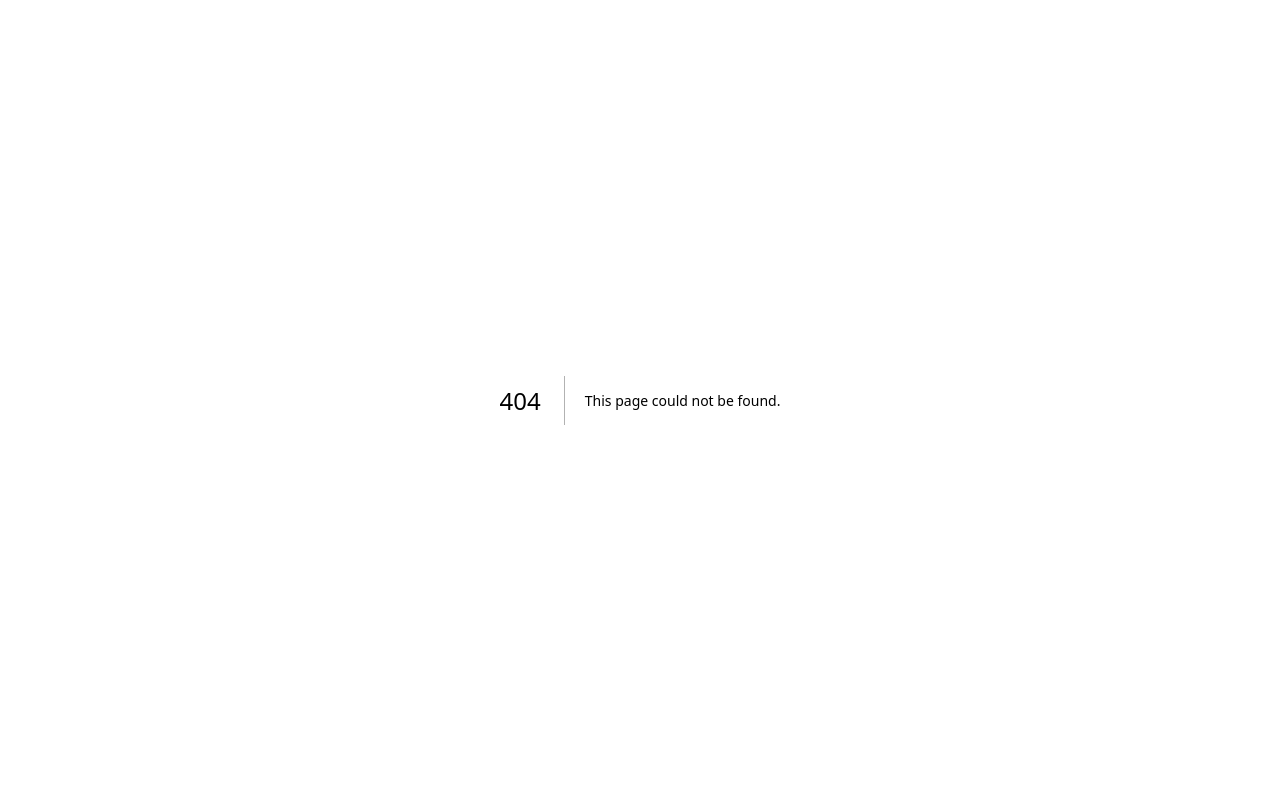
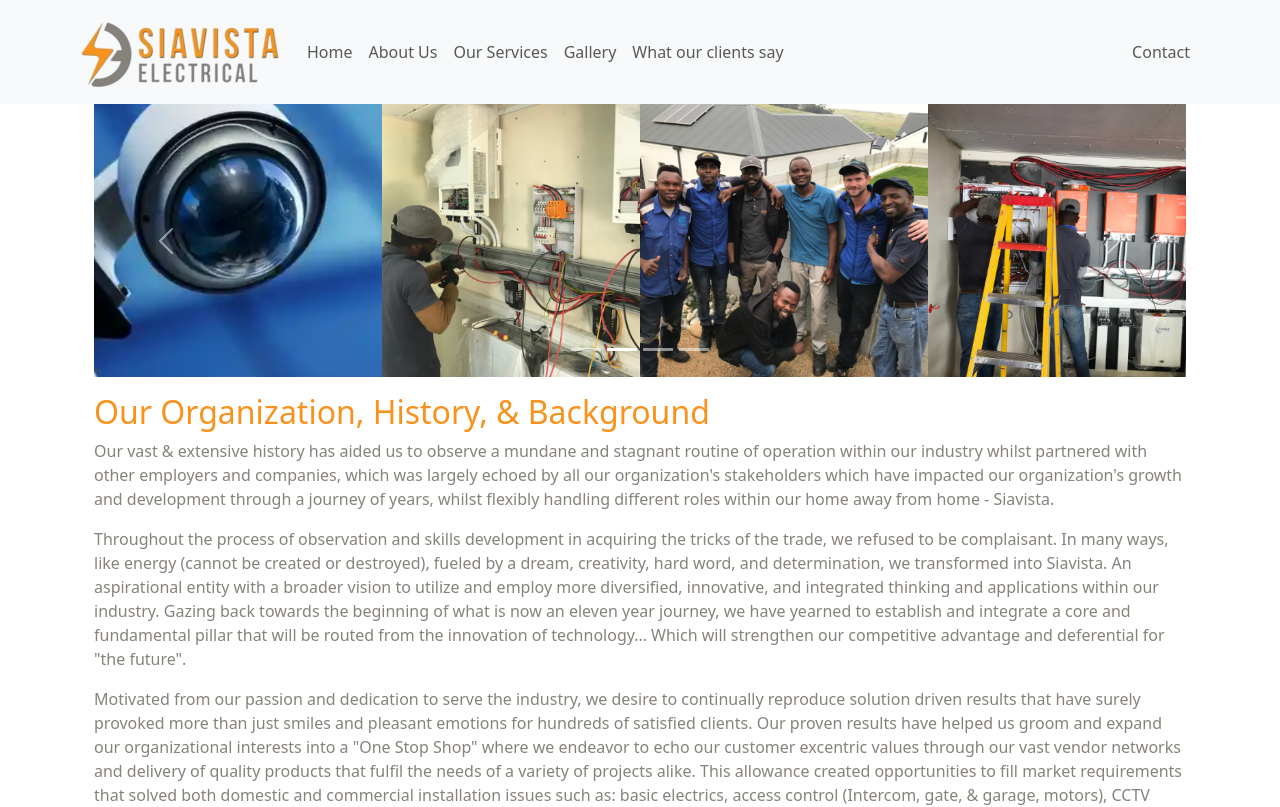
Before and after one commit to namootatech/siavista, a Next.js app: page /about-us in a window 1280 px wide. Before the commit this address had no page. Shown: the top 807 px of the page. Built offline with nearby package versions, Linux system fonts and the light colour scheme; no server answers.

Commit message:
Added about section copy and carousel

```diff
--- /dev/null
+++ b/src/components/about-carousel/index.js
@@ -0,0 +1,26 @@
+import React from 'react';
+import { Carousel, Container, Row, Col } from 'react-bootstrap';
+
+const ServiceCarousel = ({ services }) => {
+  return (
+    <Carousel>
+      {services.map((service, index) => (
+        <Carousel.Item key={index}>
+          <Container>
+            <Row>
+              <Col md={12}>
+                <img
+                  className="d-block w-100"
+                  src={service.imageUrl}
+                  alt={`Service ${index}`}
+                />
+              </Col>
+            </Row>
+          </Container>
+        </Carousel.Item>
+      ))}
+    </Carousel>
+  );
+};
+
+export default ServiceCarousel;
--- a/src/components/navigation/index.js
+++ b/src/components/navigation/index.js
@@ -17,7 +17,7 @@ const NavigationBar = () => {
             <Nav.Link className='navigation-link' href='/'>
               Home
             </Nav.Link>
-            <Nav.Link className='navigation-link' href='/services'>
+            <Nav.Link className='navigation-link' href='/about-us'>
               About Us
             </Nav.Link>
             <Nav.Link className='navigation-link' href='/services'>
--- /dev/null
+++ b/src/pages/about-us.js
@@ -0,0 +1,74 @@
+import moment from 'moment';
+import Image from 'next/image';
+import React, { useState, useEffect } from 'react';
+import Carousel from 'react-bootstrap/Carousel';
+import ResponsiveSlider from '@/components/slider';
+import Layout from '@/components/layout';
+import Head from 'next/head';
+import Link from 'next/link';
+import ServiceCarousel from '@/components/about-carousel';
+import { Container } from 'react-bootstrap';
+
+
+const AboutUs = () => {
+    const servicesData = [
+        {
+          imageUrl: 'about-carousel1.png',
+          title: 'Design Service',
+          description: 'lighting design with architects we do appropriate electrical sketches for new buildings or those under renovation'
+        },
+        {
+          imageUrl: 'about-carousel2.png',
+          title: 'Electric fence installation',
+          description: 'We are accredited for electric fence installations. We have a certificate of compliance'
+        },
+        {
+          imageUrl: 'about-carousel1.png',
+          title: 'Design Service',
+          description: 'lighting design with architects we do appropriate electrical sketches for new buildings or those under renovation'
+        },
+        {
+          imageUrl: 'about-carousel2.png',
+          title: 'Electric fence installation',
+          description: 'We are accredited for electric fence installations. We have a certificate of compliance'
+        },
+    ];
+
+  return (
+    <Layout
+      seo={{
+        title: 'About Us',
+        description:
+          'About Siavista Electrical, showcasing our commitment to providing high-quality electrical services, access control solutions, home automation, and security systems. Discover how our expertise and dedication have earned us trust across various industries.',
+      }}
+    >
+      <div>
+        <main className='container'>
+            <ServiceCarousel services={servicesData}/>
+            <Container>
+              {/* <div id="about-tagline">
+                <h1 className="text-capitalize">Power Up with Our Unmatched Electrical Services!</h1>
+              </div> */}
+              <div id="history-section">
+                <h2 className="text-orange mt-3 mb2">Our Organization, History, &amp; Background</h2>
+                <p className="text-grey">
+                  Our vast &amp; extensive history has aided us to observe a mundane and stagnant routine of operation within our industry whilst partnered with other employers and companies, which was largely echoed by all our organization&apos;s stakeholders which have impacted our organization&apos;s growth and development through a journey of years, whilst flexibly handling different roles within our home away from home - Siavista.
+                </p>
+                <p className="text-grey">
+                  Throughout the process of observation and skills development in acquiring the tricks of the trade, we refused to be complaisant. In many ways, like energy (cannot be created or destroyed), fueled by a dream, creativity, hard word, and determination, we transformed into Siavista. An aspirational entity with a broader vision to utilize and employ more diversified, innovative, and integrated thinking and applications within our industry. Gazing back towards the beginning of what is now an eleven year journey, we have yearned to establish and integrate a core and fundamental pillar that will be routed from the innovation of technology… Which will strengthen our competitive advantage and deferential for &quot;the future&quot;.
+                </p>
+                <p className="text-grey">
+                  Motivated from our passion and dedication to serve the industry, we desire to continually reproduce solution driven results that have surely provoked more than just smiles and pleasant emotions for hundreds of satisfied clients. Our proven results have helped us groom and expand our organizational interests into a &quot;One Stop Shop&quot; where we endeavor to echo our customer excentric values through our vast vendor networks and delivery of quality products that fulfil the needs of a variety of projects alike. This allowance created opportunities to fill market requirements that solved both domestic and commercial installation issues such as: basic electrics, access control (Intercom, gate, &amp; garage, motors), CCTV Cameras, &amp; lighting designs - &quot;We became their one solution to their needs&quot;.
+                </p>
+                <p className="text-grey">
+                  The appreciation of growth has been witnessed through our own growth, and contractual relationships with businesses and companies that led us into memorable spaces such as <span className="text-orange">&quot;Kumba Iron Ore&quot;</span> situated in the <span className="text-orange">Northern Cape</span>.
+                </p>
+              </div>
+            </Container>
+        </main>
+      </div>
+    </Layout>
+  );
+};
+
+export default AboutUs;
--- a/src/styles/main.css
+++ b/src/styles/main.css
@@ -64,6 +64,15 @@
 @media only screen and (max-width: 769px) {
   #hero-image-container {
     margin-left: 15px;
+  }
+}
+
+#about-tagline {
+  color: var(--orange-color);
+  background-color: var(--grey-color);
+  padding: 5px 5px 5px 5px;
+  @media only screen and (min-width: 769px) {
+    font-size: 14px !important;
   }
 }
 
```
Also changed, not shown: public/about-carousel1.png (added), public/about-carousel2.png (added).
